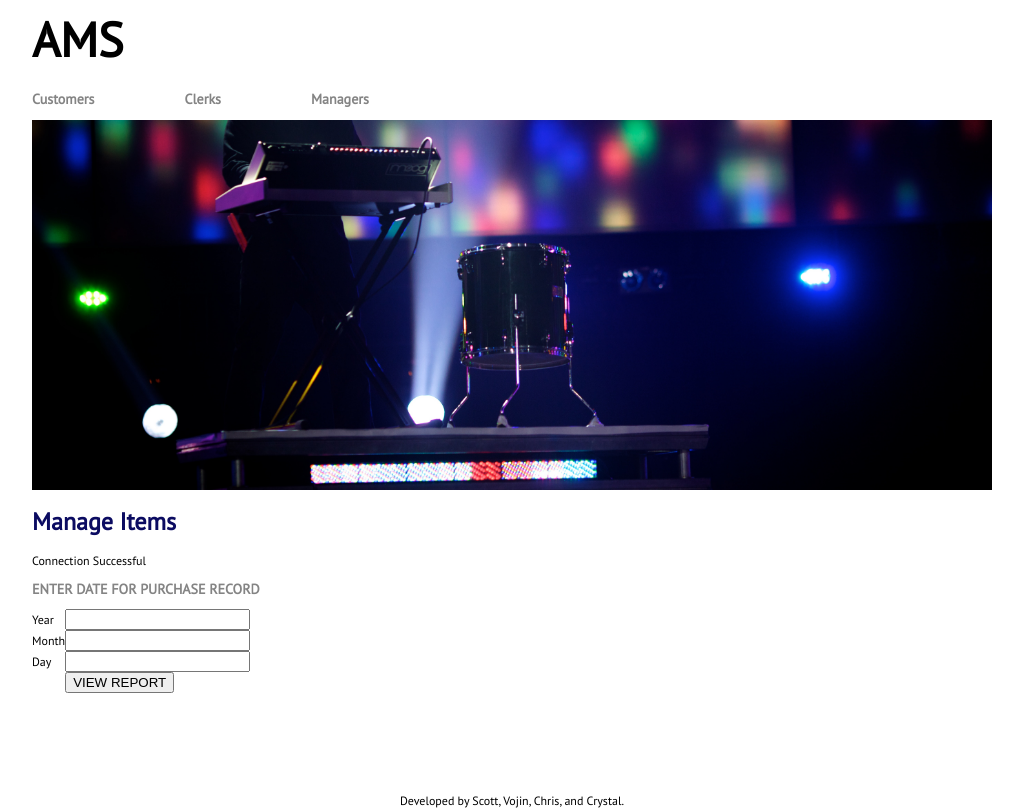
After one commit to smbassett/music-store-db, a PHP site: page /manager/dailysales.php in a window 1280 px wide. The commit adds this page. Shown: the whole page, without its empty margins (136-1159 px from the left). Run offline with PHP 8.4, Linux system fonts and the light colour scheme.

Commit message:
daily sales report finished

```diff
--- a/dbops.php
+++ b/dbops.php
@@ -20,7 +20,7 @@ function addCustomer($password, $name, $address, $phone, $connection) {
 	$id[0] = $id[0] + 1;
 
 	// Test fields for validity
-	$valid = true;
+	 $valid = true;
 
 	// Prepare phone number
 	$phone_length = strlen($phone);
@@ -79,8 +79,7 @@ function displayCustomers($connection) {
 	echo "<input type=\"hidden\" name=\"cid\" value=\"-1\"/>";
 	// We need a submit value to detect if delete was pressed
 	echo "<input type=\"hidden\" name=\"submitDelete\" value=\"DELETE\"/>";
-	echo "
-		  <table border=0 cellpadding=0 cellspacing=0><tr valign=center>"
+
 	echo "<table border=0 cellpadding=0 cellspacing=0 class='CustomerInfoTable'>";
 	echo "<tr valign=center>";
 	echo "
@@ -151,6 +150,89 @@ function deleteItem($upc, $connection) {
 	}
 }
 
+function displaySearchResults($stmt){
+$stmt->execute();
+$stmt->bind_result($col1, $col2, $col3, $col4, $col5, $col6, $col7, $col8);
+// Avoid Cross-site scripting (XSS) by encoding PHP_SELF (this page) using htmlspecialchars.
+echo "<form id=\"add\" name=\"add\" action=\"";
+echo htmlspecialchars($_SERVER["PHP_SELF"]);
+echo "\" method=\"POST\">";
+// Hidden value is used if the add to cart link is clicked
+echo "<input type=\"hidden\" name=\"upc\" value=\"-1\"/>";
+// We need a submit value to detect if delete was pressed
+echo "<input type=\"hidden\" name=\"submitAdd\" value=\"ADD\"/>";
+echo "
+<table border=0 cellpadding=0 cellspacing=0 class='CustomerInfoTable'><tr valign=center>
+<td class=rowheader>UPC</td>
+<td class=rowheader>Title</td>
+<td class=rowheader>Item Type</td>
+<td class=rowheader>Category</td>
+<td class=rowheader>Company</td>
+<td class=rowheader>Item Year</td>
+<td class=rowheader>Price</td>
+<td class=rowheader>Stock</td>
+<td class=rowheader>Add to Cart?</td>
+</tr>";
+// Display each search result field in the table
+// Columns here are individual fields for each result row.
+while($row = $stmt->fetch()){
+echo "<td>".$col1."</td>";
+echo "<td>".$col2."</td>";
+echo "<td>".$col3."</td>";
+echo "<td>".$col4."</td>";
+echo "<td>".$col5."</td>";
+echo "<td>".$col6."</td>";
+echo "<td> $".$col7."</td>"; // added dollar sign for price.
+echo "<td>".$col8."</td><td>";
+//Display an option to add this Item to the shopping cart
+echo "<a href=\"javascript:formSubmit(".$col1.");\">ADD</a>";
+echo "</td></tr>";
+}
+echo "</form>";
+echo "</table>";
+}
+
+function displayDailySalesReport($stmt){
+$stmt->execute();
+$stmt->bind_result($col1, $col2, $col3, $col4, $col5, $col6, $col7, $col8);
+// Avoid Cross-site scripting (XSS) by encoding PHP_SELF (this page) using htmlspecialchars.
+echo "<form id=\"add\" name=\"add\" action=\"";
+echo htmlspecialchars($_SERVER["PHP_SELF"]);
+echo "\" method=\"POST\">";
+// Hidden value is used if the add to cart link is clicked
+echo "<input type=\"hidden\" name=\"upc\" value=\"-1\"/>";
+// We need a submit value to detect if delete was pressed
+echo "<input type=\"hidden\" name=\"submitAdd\" value=\"ADD\"/>";
+echo "
+<table border=0 cellpadding=0 cellspacing=0 class='CustomerInfoTable'><tr valign=center>
+<td class=rowheader>UPC</td>
+<td class=rowheader>Title</td>
+<td class=rowheader>Item Type</td>
+<td class=rowheader>Category</td>
+<td class=rowheader>Company</td>
+<td class=rowheader>Price</td>
+<td class=rowheader>Qunantity_Sold</td>
+<td class=rowheader>Quantity_Remaining</td>
+</tr>";
+// Display each search result field in the table
+// Columns here are individual fields for each result row.
+
+while($row = $stmt->fetch()){
+echo "<td>".$col1."</td>";
+echo "<td>".$col2."</td>";
+echo "<td>".$col3."</td>";
+echo "<td>".$col4."</td>";
+echo "<td>".$col5."</td>";
+echo "<td> $".$col6."</td>";
+echo "<td> ".$col7."</td>"; // added dollar sign for price.
+echo "<td>".$col8."</td><td>";
+//Display an option to add this Item to the shopping cart
+echo "</td></tr>";
+}
+echo "</form>";
+echo "</table>";
+}
+
 function displayItems($connection) {
 	// Select all of the item rows
  	if (!$result = $connection->query("SELECT upc, title, item_type,
@@ -168,7 +250,6 @@ function displayItems($connection) {
 	echo "<input type=\"hidden\" name=\"submitDelete\" value=\"DELETE\"/>";
 
 	echo "
-		<table border=0 cellpadding=0 cellspacing=0><tr valign=center>
 		<table border=0 cellpadding=0 cellspacing=0 class='CustomerInfoTable'><tr valign=center>
 			<td class=rowheader>UPC</td>
 			<td class=rowheader>Title</td>
--- a/header.php
+++ b/header.php
@@ -1,9 +1,16 @@
 <div id="main">
 
 <div id="header">
-	<a href="index.php" title="Home"><h1>AMS</h1></a>
-	<a href="customer/login.php" title="Customers"><h2>Customers</h2></a>
-	<a href="clerk/returns.php" title="Clerks"><h2>Clerks</h2></a>
-	<a href="manager/manage_items.php" title="Managers"><h2>Managers</h2></a>
-	<img src="header_image.jpg" alt="Header image" title="AMS Music Store">
+
+	<a href="../index.php" title="Home"><h1>AMS</h1></a>
+
+
+	<a href="../customer/login.php" title="Customers"><h2>Customers</h2></a>
+	<a href="../clerk/returns.php" title="Clerks"><h2>Clerks</h2></a>
+	<a href="../manager/manage_items.php" title="Managers"><h2>Managers</h2></a>
+
+
+
+
+	<img src="../header_image.jpg" alt="Header image" title="AMS Music Store">
 </div>
--- a/index.php
+++ b/index.php
@@ -8,7 +8,7 @@
 
 <body>
 
-<?php include 'header.php'; ?>
+<?php include './header.php'; ?>
 
 	<h1>Welcome to AMS Music Store!</h1>
 	<h2>Please select one.</h2>
@@ -17,7 +17,7 @@
 	<h3>Clerks (available soon!)</h3>
 	<a href="manager/manage_items.php" title="Manager's Page"><h3>Managers</h3></a>
 
-<?php include 'footer.php'; ?>
+<?php include './footer.php'; ?>
 
 </body>
 
--- /dev/null
+++ b/manager/dailysales.php
@@ -0,0 +1,83 @@
+<html>
+<head>
+<meta content="text/html;charset=utf-8" http-equiv="Content-Type">
+<meta content="utf-8" http-equiv="encoding">
+
+<title>AMS Manage Items</title>
+<link href="../style.css" rel="stylesheet" type="text/css">
+<link href='http://fonts.googleapis.com/css?family=PT+Sans' rel='stylesheet' type='text/css'>
+
+</head>
+<body>
+<!-- Include header -->
+<?php include '../header.php'; ?>
+
+<h1>Manage Items</h1>
+<?php
+
+  // Include basic database operations
+  include '../dbops.php';
+
+  // Connect to AMS database
+  $username = "root";
+  $password = "";
+  $hostname = "localhost";
+
+  $connection = new mysqli($hostname, $username, $password, "AMS");
+
+  // Check that the connection was successful, otherwise exit
+  if (mysqli_connect_errno()) {
+    printf("Connect failed: %s\n", mysqli_connect_error());
+    exit();
+  } else printf("Connection Successful");
+?>
+<br>
+<?php
+  // Detect user action
+  if ($_SERVER["REQUEST_METHOD"] == "POST") {
+
+    if (isset($_POST["submit"]) && $_POST["submit"] ==  "VIEW REPORT") {
+
+		$year           = $_POST["year"];
+		$month          = $_POST["month"];
+		$day            = $_POST["day"];
+
+		if ($year && $month && $day){
+			$date = $year.$month.$day;
+
+			$stmt = $connection->prepare(
+
+				"SELECT I.upc, I.title, I.item_type, I.category, I.company, I.price, SUM(quantity) as Quantity_Sold, I.stock as Quantity_Remaining
+				FROM `Order` O, PurchaseItem PI, Item I
+				WHERE O.receiptID = PI.receiptID and PI.upc = I.upc and order_date=?
+				GROUP BY upc");
+
+			$stmt->bind_param("s", $date);
+			displayDailySalesReport($stmt);
+			}
+
+		elseif(!$year && !$month && !$day){
+			printf("Enter the date for which to view sales report");
+		}
+		else{
+			printf("Not enough information to conduct sales report");
+		}
+	}
+}
+
+?>
+
+<h2>ENTER DATE FOR PURCHASE RECORD</h2>
+
+<form id="add" name="add" method="post" action="<?php echo htmlspecialchars($_SERVER["PHP_SELF"]);?>">
+  <table border=0 cellpadding=0 cellspacing=0>
+    <tr><td>Year</td><td><input type="text" size=20 name="year"></td></tr>
+    <tr><td>Month</td><td><input type="text" size=20 name="month"></td></tr>
+    <tr><td>Day</td><td><input type="text" size=20 name="day"></td></tr>
+    <tr><td></td><td><input type="submit" name="submit" border=0 value="VIEW REPORT"></td></tr>
+  </table>
+</form>
+
+<?php include '../footer.php'; ?>
+</body>
+</html>
--- a/style.css
+++ b/style.css
@@ -43,11 +43,12 @@ html {
 	text-align: center;
 	color: #000;
 	margin-top: 100px;
+	width: 100%;
 }
 
 body {
-	font-family: verdana, helvetica;
-	color: #000066;
+	font-family: 'PT Sans', sans-serif;
+	color: #000;
 	background-color: #fff;
 	font-size: 12px;
 	width: 100%;
@@ -55,32 +56,27 @@ body {
 }
 
 h1 {
-	font-family: verdana,helvetica;
 	font-size: 24px;
 	font-weight: bold;
 	color: #0B0B61;
 }
 
 h2 {
-	font-family: verdana,helvetica;
 	font-size: 14px;
 	font-weight: bold;
 	color: #848484;
 }
 
 h3 {
-	font-family: verdana,helvetica;
 	font-size: 12px;
 	font-weight: bold;
 	color: #000000;
 }
 td {
-	font-family: verdana,helvetica;
 	color: #000000;
 	font-size: 12px;
 }
 a {
-	font-family: verdana,helvetica;
 	font-size: 12px;
 }
 a:link { color: #bb3902; font-weight:normal; text-decoration:underline;}
```
Also changed, not shown: other parts of style.css (+111 -3 lines), customer/shop.php (+0 -11 lines), CHANGELOG.txt, README.md (added), footer.php (line endings or trailing spaces).
